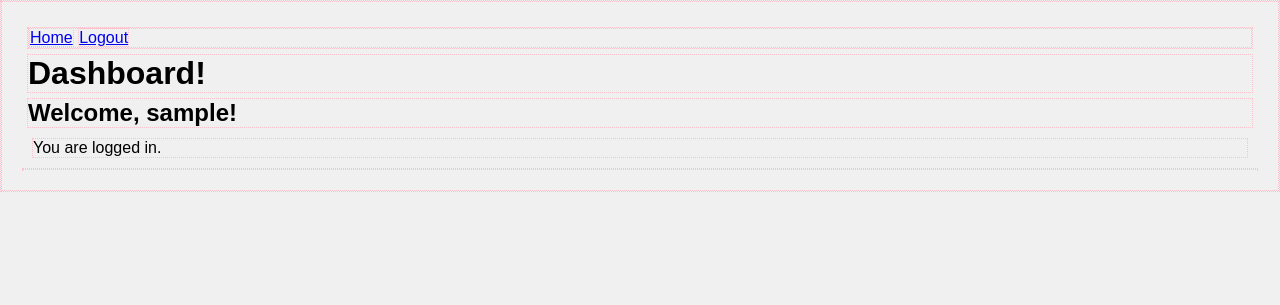
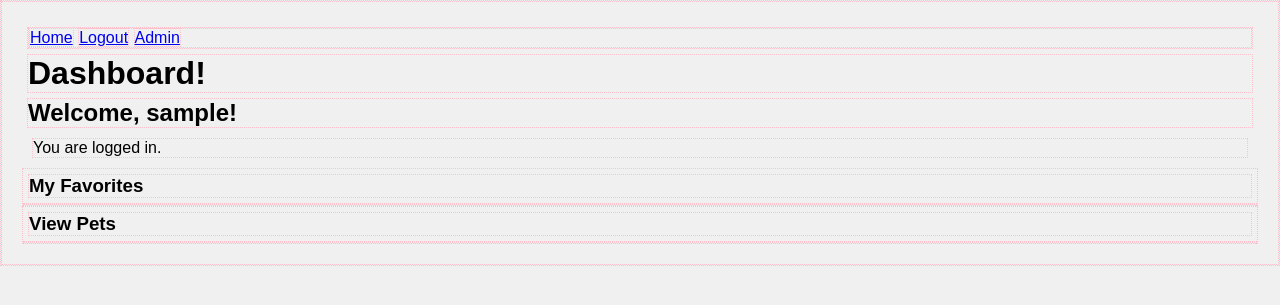
Before and after one commit to monicahong429/AdoptMeow, a Django app: page /dashboard/ in a window 1280 px wide. Shown: the top 305 px of the page. Run offline with Django 5.2, Linux system fonts and the light colour scheme; a user stored in the database is signed in; tables that the repository leaves empty hold one stand-in row (values such as "Sample post").

Commit message:
favorites works now

```diff
--- a/AdoptMeow/adopt_meow_app/serializers.py
+++ b/AdoptMeow/adopt_meow_app/serializers.py
@@ -1,6 +1,6 @@
 from rest_framework import serializers
 
-from .models import Adoption, Pet, User
+from .models import Adoption, Favorite, Pet, User
 
 
 class UserSerializer(serializers.ModelSerializer):
@@ -17,3 +17,8 @@
   class Meta:
     model = Adoption
     fields = ['id', 'user', 'pet', 'request_date', 'status', 'create_date', 'update_date']
+
+class FavoriteSerializer(serializers.ModelSerializer):
+  class Meta:
+    model = Favorite
+    fields = ['id', 'user', 'pet', 'create_date', 'update_date']
--- a/AdoptMeow/adopt_meow_app/static/css/style.css
+++ b/AdoptMeow/adopt_meow_app/static/css/style.css
@@ -15,6 +15,13 @@
 }
 p {
   margin: 10px;
+}
+#favorites-list .pet-item{
+  background-color: lightseagreen !important;
+  color: white !important;
+}
+#favorites-list .pet-image-container {
+  border: 5px solid green !important;
 }
 .pet-list {
   display: grid;
@@ -47,7 +54,6 @@
   border-radius: 10px;
   margin: 10px;
   border: 5px solid gold;
-
 }
 .pet-image {
   width: 100%;
--- /dev/null
+++ b/AdoptMeow/adopt_meow_app/static/js/favorites-list.js
@@ -0,0 +1,30 @@
+// static/js/favorites-list.js
+
+document.addEventListener("DOMContentLoaded", function () {
+  const favoritesList = document.getElementById("favorites-list");
+  const userId = favoritesList.getAttribute("data-user-id");
+
+  fetch(`/api/user/${userId}/favorites/`)
+    .then((response) => response.json())
+    .then((data) => {
+      data.forEach((favorite) => {
+        fetch(`/api/pets/${favorite.pet}`)
+          .then((response) => {
+            if (!response.ok) {
+              throw new Error(`HTTP error! status: ${response.status}`);
+            }
+            return response.json();
+          })
+          .then((pet) => {
+            const petItem = createPetItem(pet);
+            favoritesList.appendChild(petItem);
+          })
+          .catch((error) => {
+            console.error("Error fetching pet details:", error);
+          });
+      });
+    })
+    .catch((error) => {
+      console.error("Error fetching favorites:", error);
+    });
+});
--- a/AdoptMeow/adopt_meow_app/templates/_navbar.html
+++ b/AdoptMeow/adopt_meow_app/templates/_navbar.html
@@ -9,5 +9,8 @@
     {% else %}
     <a href="{% url 'login_view' %}" class="navbar-link">Login</a>
     {% endif %}
+    {% if user.is_superuser %}
+    <a href="/admin" class="navbar-link">Admin</a>
+    {% endif %}
   </div>
 </nav>
--- a/AdoptMeow/adopt_meow_app/templates/dashboard.html
+++ b/AdoptMeow/adopt_meow_app/templates/dashboard.html
@@ -16,11 +16,18 @@
   <h1>Dashboard!</h1>
   <h2>Welcome, {{ user.username }}!</h2>
   <p>You are logged in.</p>
-
-  <ul class="pet-list" id="pet-list"></ul>
+  <div>
+    <h3>My Favorites</h3>
+    <ul class="pet-list" id="favorites-list" data-user-id="{{ request.user.id }}"></ul>
+  </div>
+  <div>
+    <h3>View Pets</h3>
+    <ul class="pet-list" id="pet-list"></ul>
+  </div>
 
   {% load static %}
   <script src="{% static 'js/pet-list.js' %}"></script>
+  <script src="{% static 'js/favorites-list.js' %}"></script>
 </body>
 
 </html>
--- a/AdoptMeow/adopt_meow_app/urls.py
+++ b/AdoptMeow/adopt_meow_app/urls.py
@@ -4,7 +4,7 @@
 from . import views
 from .views import (AdoptionCreateView, AdoptionListView, LoginUserView,
                     PetDetailView, PetListView, RegisterUserView,
-                    UserDetailView)
+                    UserDetailView, UserFavoritesList)
 
 urlpatterns = [
   # Web views
@@ -23,4 +23,5 @@
   path('api/pets/<int:id>/', PetDetailView.as_view(), name='pet-detail-api'),
   path('api/adoptions/', AdoptionCreateView.as_view(), name='adoption-create-api'),
   path('api/adoptions/', AdoptionListView.as_view(), name='adoption-list-api'),
+  path('api/user/<int:user_id>/favorites/', UserFavoritesList.as_view(), name='user-favorites')
 ]
--- a/AdoptMeow/adopt_meow_app/views.py
+++ b/AdoptMeow/adopt_meow_app/views.py
@@ -5,13 +5,16 @@
 
 from .forms import LoginForm, RegisterForm
 from .models import Adoption, Favorite, Pet
-from .serializers import AdoptionSerializer, PetSerializer, UserSerializer
+from .serializers import (AdoptionSerializer, FavoriteSerializer,
+                          PetSerializer, UserSerializer)
 
 # Create your views here.
 
 User = get_user_model()
 
 def index(request):
+  if request.user.is_authenticated:
+    return redirect('dashboard')
   return render(request, 'index.html')
 
 def login_view(request):
@@ -88,7 +91,8 @@
 class PetDetailView(generics.RetrieveUpdateDestroyAPIView):
   queryset = Pet.objects.all()
   serializer_class = PetSerializer
-  permission_classes = [permissions.IsAdminUser]
+  permission_classes = [permissions.IsAuthenticated]
+  lookup_field = 'id'
 
 class AdoptionCreateView(generics.CreateAPIView):
   queryset = Adoption.objects.all()
@@ -98,3 +102,11 @@
   queryset = Adoption.objects.all()
   serializer_class = AdoptionSerializer
   permission_classes = [permissions.IsAdminUser]
+
+class UserFavoritesList(generics.ListAPIView):
+  serializer_class = FavoriteSerializer
+  permission_classes = [permissions.IsAuthenticated]
+
+  def get_queryset(self):
+    user_id = self.kwargs['user_id']
+    return Favorite.objects.filter(user_id=user_id)
```
